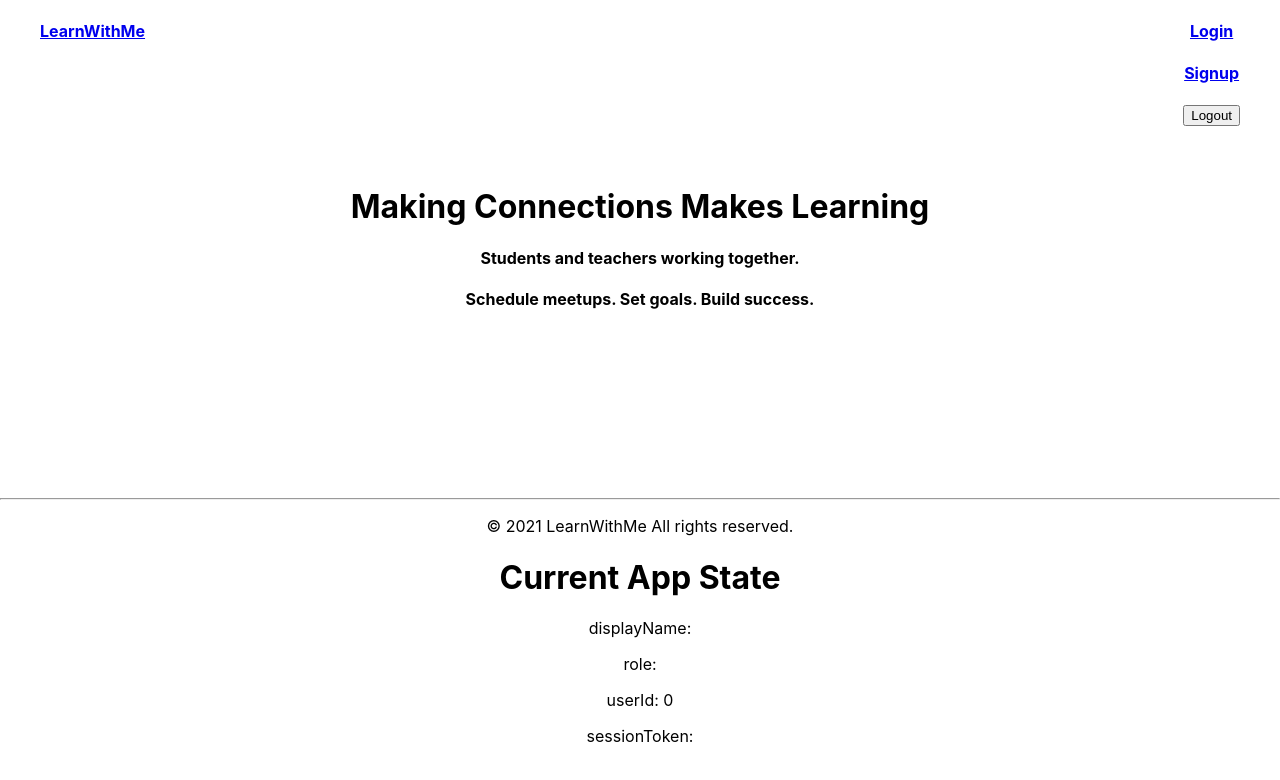
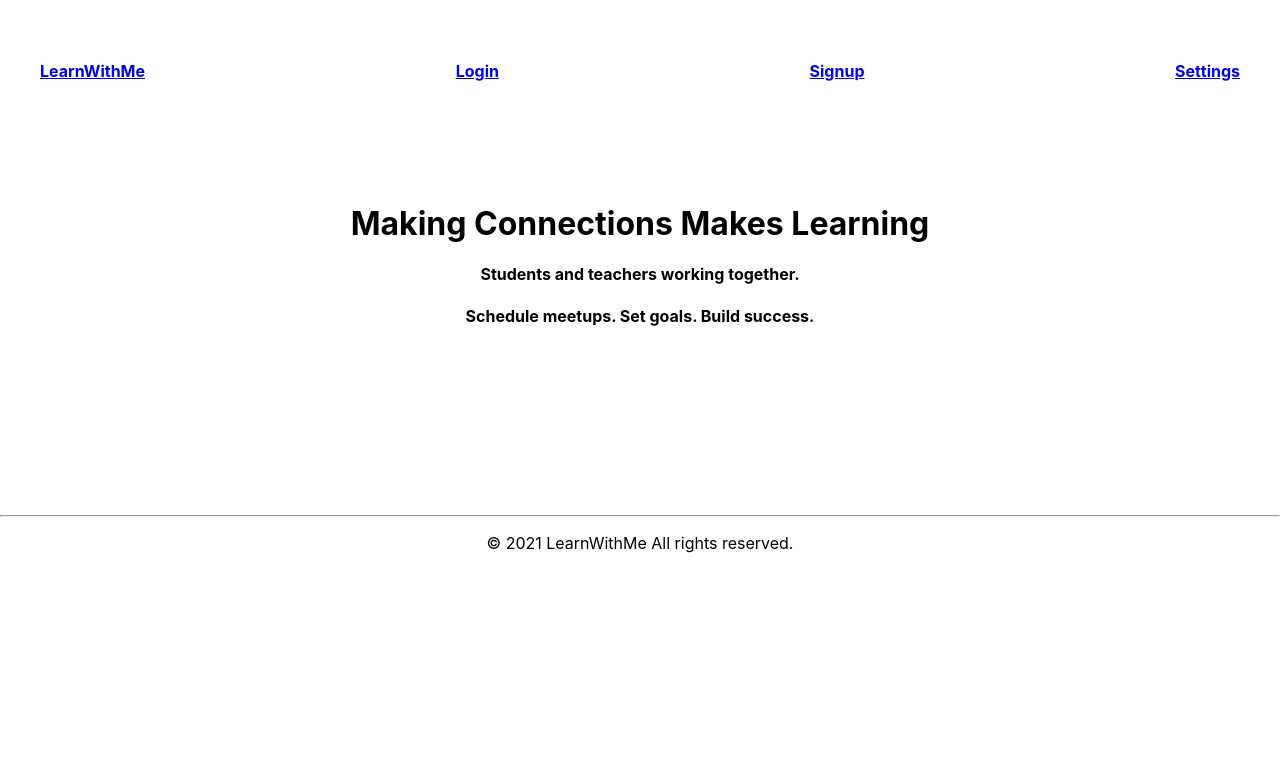
Before and after one commit to SteveEmerson/LearnWithMe-client, a React (Create React App) app: page / in a window 1280 px wide. Shown: the top 780 px of the page. Built offline with nearby package versions, Linux system fonts and the light colour scheme.

Commit message:
login and signup go to appropriate views and logout returns to splash

```diff
--- a/src/App.tsx
+++ b/src/App.tsx
@@ -1,6 +1,8 @@
 import * as React from 'react';
 import './App.css';
-import Splash from './components/splash-components/Splash'
+import Splash from './components/splash-components/Splash';
+import Teacher from './components/teacher-components/Teacher';
+import Student from './components/student-components/Student';
 
 type User = {
   role: string
@@ -23,15 +25,16 @@ class App extends React.Component<{}, AppState> {
         displayName: "",
         userId: 0,
         partnerList: [],
-        availability: {temp:""}
+        availability: {temp: {}}
+
       }
     }
   }
 
-  handler = (currUser: User) :void => {
-    console.log(currUser);
+  handler = (logoutUser: User) :void => {
+    console.log(logoutUser);
     this.setState(() => {
-    return  {user: currUser}
+    return  {user: logoutUser}
     })
     console.log(this.state)
   }
@@ -39,16 +42,25 @@ class App extends React.Component<{}, AppState> {
   render() {
     return (
       <div className="App">
-        <Splash setAppState={this.handler}/>
-        <div>
+        {
+        this.state.user.role === "" ?
+          <Splash setAppState={this.handler}/>
+        :
+        this.state.user.role === "teacher" ?
+          <Teacher currUser={this.state.user} setAppState={this.handler}/>
+        :
+          <Student currUser={this.state.user} setAppState={this.handler}/>
+        }
+
+
+
+        {/* <div>
           <h1>Current App State</h1>
           <p>displayName: {this.state.user.displayName}</p>
           <p>role: {this.state.user.role}</p>
           <p>userId: {this.state.user.userId}</p>
           <p>sessionToken: {localStorage.getItem('sessionToken')}</p>
-          {/* <p>partnerList: {this.state.user.partnerList}</p> */}
-          {/* <p>availability: {this.state.user.availability}</p> */}
-        </div>
+        </div> */}
       </div>
     );
   }
--- a/src/components/splash-components/Login.tsx
+++ b/src/components/splash-components/Login.tsx
@@ -117,13 +117,11 @@ class Login extends React.Component<LoginProps, LoginState> {
           </div>
           <input type="submit" value="Submit" />
         </form>
-        <br/>
-        <hr/>
-        <br/>
-        <h1> Current Login State</h1>
+
+        {/* <h1> Current Login State</h1>
         <p>email: {this.state.email}</p>
         <p>password: {this.state.password}</p>
-        <p>role: {this.state.role}</p>
+        <p>role: {this.state.role}</p> */}
       </div>
     )
   }
--- a/src/components/splash-components/Signup.tsx
+++ b/src/components/splash-components/Signup.tsx
@@ -124,14 +124,12 @@ class Signup extends React.Component<SignupProps, SignupState> {
           </div>
           <input type="submit" value="Submit" />
         </form>
-        <br/>
-        <hr/>
-        <br/>
-        <h1> Current Signin State</h1>
+
+        {/* <h1> Current Signin State</h1>
         <p>displayName: {this.state.displayName}</p>
         <p>email: {this.state.email}</p>
         <p>password: {this.state.password}</p>
-        <p>role: {this.state.role}</p>
+        <p>role: {this.state.role}</p> */}
       </div>
     )
   }
--- a/src/components/splash-components/Splash.tsx
+++ b/src/components/splash-components/Splash.tsx
@@ -3,11 +3,11 @@ import { BrowserRouter as Router, Route, Switch, Link } from 'react-router-dom';
 import Login from './Login';
 import Signup from './Signup';
 import Home from './Home';
+import UpdateSettings from '../settings-components/UpdateSettings';
 
 type SplashProps = {
   setAppState: Function
 }
-
 
 class Splash extends React.Component<SplashProps, {}> {
 
@@ -20,7 +20,7 @@ class Splash extends React.Component<SplashProps, {}> {
         displayName: "",
         userId: 0,
         partnerList: [],
-        availability: {temp:""}
+        availability: {temp:{}}
       }
     )
   }
@@ -29,15 +29,11 @@ class Splash extends React.Component<SplashProps, {}> {
     return (
       <div className="App">
         <Router>
-          <div className="navbar" style={{display:'flex', flexDirection:'row', justifyContent:'space-between'}}>
-              <div className='brand' style={{marginLeft:'40px'}}>
-                <Link to='/'><h4> LearnWithMe </h4></Link>
-              </div>
-              <div className='enter' style={{marginRight:'40px'}}>
-                <Link to='/login'><h4> Login </h4></Link>
-                <Link to='/signup'><h4> Signup </h4></Link>
-                <button onClick={this.handleLogout}>Logout</button>
-              </div>
+          <div className="navbar" style={{margin:'40px', display:'flex', flexDirection:'row', justifyContent:'space-between'}}>
+              <Link to='/'><h4> LearnWithMe </h4></Link>
+              <Link to='/login'><h4> Login </h4></Link>
+              <Link to='/signup'><h4> Signup </h4></Link>
+              <Link to='/settings'><h4>Settings</h4></Link>
           </div>
           <br/>
           <br/>
@@ -45,6 +41,7 @@ class Splash extends React.Component<SplashProps, {}> {
             <Route exact path='/'><Home /></Route>
             <Route exact path='/login'><Login setAppState={this.props.setAppState}/></Route>
             <Route exact path='/signup'><Signup setAppState={this.props.setAppState}/></Route>
+            <Route exact path='/settings'><UpdateSettings setAppState={this.props.setAppState}/></Route>
           </Switch>
         </Router>
         <br/>
--- a/src/components/student-components/Student.tsx
+++ b/src/components/student-components/Student.tsx
@@ -1,11 +1,39 @@
 import * as React from 'react';
-import { Component } from 'react';
 
-class Student extends Component {
+
+type StudentProps = {
+  currUser: User
+  setAppState: Function
+}
+
+type User = {
+  userId: number
+  displayName: string
+  partnerList: number[]
+  role: string
+  availability?: {temp?:any}
+}
+
+class Student extends React.Component<StudentProps, {}> {
+  handleLogout = () :void => {
+    localStorage.removeItem('sessionToken')
+    this.props.setAppState(
+      {
+        role: "",
+        displayName: "",
+        userId: 0,
+        partnerList: [],
+        availability: {temp:{}}
+      }
+    )
+  }
 
   render() {
     return(
-      <div>Got to student</div>
+      <div>
+        <h4><button onClick={this.handleLogout}>Logout</button></h4>
+        Got to student
+      </div>
     )
   }
 }
--- a/src/components/teacher-components/Teacher.tsx
+++ b/src/components/teacher-components/Teacher.tsx
@@ -1,11 +1,38 @@
 import * as React from 'react';
-import { Component } from 'react';
 
-class Teacher extends Component {
+type TeacherProps = {
+  currUser: User
+  setAppState: Function
+}
+
+type User = {
+  userId: number
+  displayName: string
+  partnerList: number[]
+  role: string
+  availability?: {temp?:any}
+}
+class Teacher extends React.Component<TeacherProps, {}> {
+
+  handleLogout = () :void => {
+    localStorage.removeItem('sessionToken')
+    this.props.setAppState(
+      {
+        role: "",
+        displayName: "",
+        userId: 0,
+        partnerList: [],
+        availability: {temp:{}}
+      }
+    )
+  }
 
   render() {
     return(
-      <div>Got to teacher</div>
+      <div>
+        <h4><button onClick={this.handleLogout}>Logout</button></h4>
+        Got to teacher
+      </div>
     )
   }
 }
```
Also changed, not shown: src/components/settings-components/UpdateSettings.tsx (+12 -1 lines).
